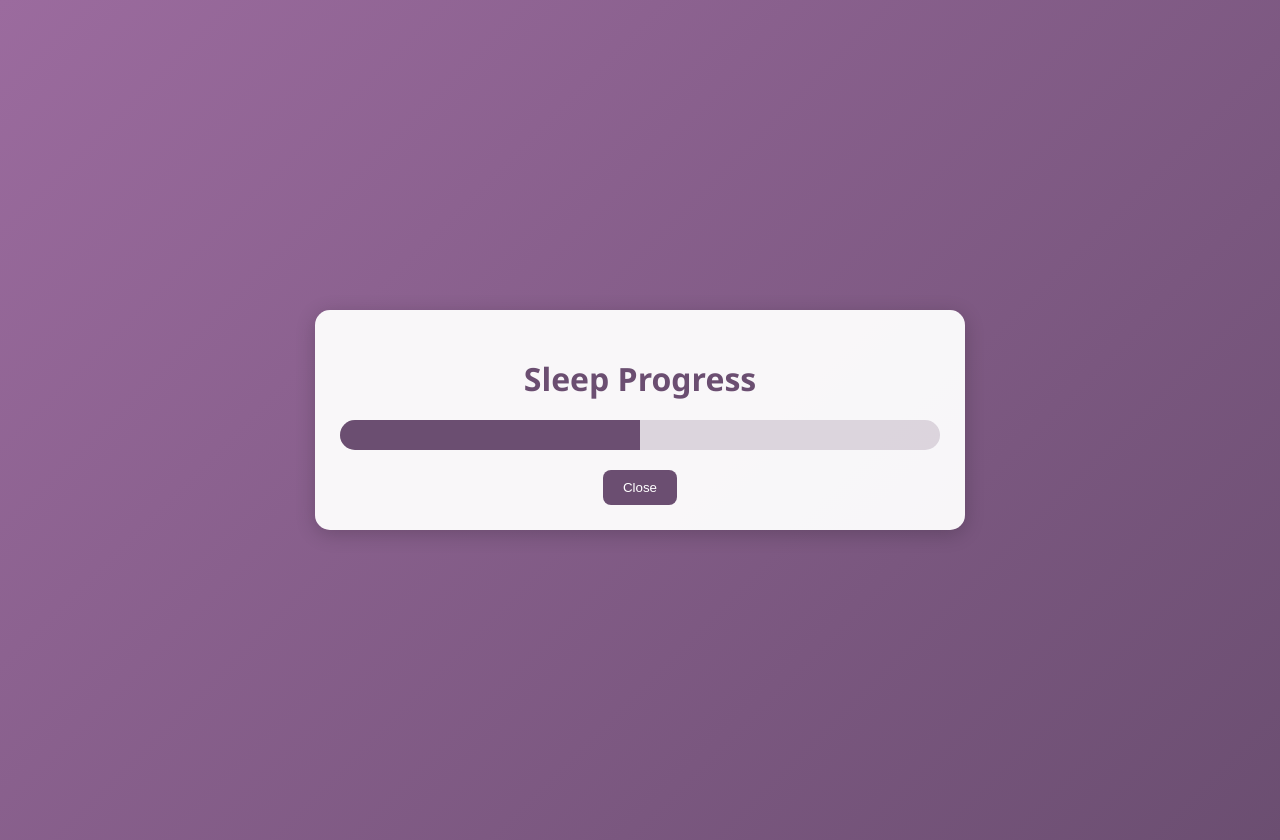
After one commit to ciddysed/SleepSync_Django, a Django app: page /tracker/progress/bar/ in a window 1280 px wide. The commit adds this page. Run offline with Django 5.2, Linux system fonts and the light colour scheme.

Commit message:
HAPIT NAAA!

```diff
--- a/SleepSync/settings.py
+++ b/SleepSync/settings.py
@@ -53,10 +53,12 @@ MIDDLEWARE = [
 
 ROOT_URLCONF = 'SleepSync.urls'
 
+import os
+
 TEMPLATES = [
     {
         'BACKEND': 'django.template.backends.django.DjangoTemplates',
-        'DIRS': [],
+        'DIRS': [os.path.join(BASE_DIR, 'templates')],
         'APP_DIRS': True,
         'OPTIONS': {
             'context_processors': [
--- /dev/null
+++ b/tracker/templates/tracker/progress_bar.html
@@ -0,0 +1,97 @@
+<!DOCTYPE html>
+<html lang="en">
+<head>
+    <meta charset="UTF-8">
+    <meta name="viewport" content="width=device-width, initial-scale=1.0">
+    <title>Progress Bar</title>
+    <style>
+        body {
+            font-family: 'Segoe UI', sans-serif;
+            margin: 0;
+            min-height: 100vh;
+            background: linear-gradient(135deg, #9b6b9e 0%, #6b4e71 100%);
+            display: flex;
+            align-items: center;
+            justify-content: center;
+            padding: 20px;
+            color: #2c1810;
+        }
+
+        .progress-container {
+            width: 80%;
+            max-width: 600px;
+            background: rgba(255, 255, 255, 0.95);
+            padding: 25px;
+            border-radius: 15px;
+            box-shadow: 0 4px 20px rgba(0, 0, 0, 0.2);
+            text-align: center;
+        }
+
+        h1 {
+            color: #6b4e71;
+            margin-bottom: 20px;
+        }
+
+        .progress-bar {
+            width: 100%;
+            height: 30px;
+            background: rgba(107, 78, 113, 0.2);
+            border-radius: 15px;
+            overflow: hidden;
+            position: relative;
+        }
+
+        .progress-bar-fill {
+            width: 50%;  /* Default width for demo purposes */
+            height: 100%;
+            background: #6b4e71;
+            transition: width 0.5s ease-in-out;
+        }
+
+        .close-btn {
+            margin-top: 20px;
+            padding: 10px 20px;
+            background-color: #6b4e71;
+            color: white;
+            border: none;
+            border-radius: 8px;
+            cursor: pointer;
+            transition: background-color 0.3s ease;
+        }
+
+        .close-btn:hover {
+            background-color: #9b6b9e;
+        }
+
+        .hidden {
+            display: none;
+        }
+    </style>
+</head>
+<body>
+    <div class="progress-container" id="progressModal">
+        <h1>Sleep Progress</h1>
+        <div class="progress-bar">
+            <div class="progress-bar-fill" id="progressFill"></div>
+        </div>
+        <button class="close-btn" onclick="closeProgress()">Close</button>
+    </div>
+
+    <script>
+        // Function to open the progress bar modal
+        function openProgress() {
+            console.log("openProgress function called");
+            const modal = document.getElementById('progressModal');
+            const fill = document.getElementById('progressFill');
+            modal.classList.remove('hidden');
+            fill.style.width = '50%'; // Set width to 50% for demo purposes
+        }
+
+        // Function to close the progress bar modal
+        function closeProgress() {
+            console.log("closeProgress function called");
+            window.location.href = '/tracker/progress/';
+        }
+    </script>
+</body>
+</html>
--- a/tracker/templates/tracker/sleep_tips.html
+++ b/tracker/templates/tracker/sleep_tips.html
@@ -334,9 +334,11 @@
             {% endfor %}
         </div>
 
-        <button class="proceed-button" id="proceedButton" onclick="window.location.href='{% url 'alarm_list' %}'">
+        {% url 'alarm_list' as alarm_list_url %}
+        <button class="proceed-button" id="proceedButton" onclick="window.location.href='{{ alarm_list_url }}'">
             Go to Alarm List
         </button>
+
     </div>
 
     <script>
--- a/tracker/urls.py
+++ b/tracker/urls.py
@@ -7,6 +7,7 @@ urlpatterns = [
 
 
     path('progress/', views.progress_list, name='progress_list'),
+    path('progress/bar/', views.progress_bar_view, name='progress_bar'),
     path('progress/create/', views.progress_create, name='progress_create'),
     path('progress/update/<int:pk>/', views.progress_update, name='progress_update'),
     path('progress/delete/<int:pk>/', views.progress_delete, name='progress_delete'),
--- a/tracker/views.py
+++ b/tracker/views.py
@@ -1,4 +1,4 @@
-from django.shortcuts import render, redirect
+from django.shortcuts import render, get_object_or_404, redirect
 from django.contrib.auth import login, authenticate, logout
 from .models import ProgressTracking, SleepTrack, User
 from .forms import ProgressTrackingForm, SleepTrackForm, UserRegistrationForm, LoginForm
@@ -480,3 +480,6 @@ def update_wake_time(request):
             user.save()
             return redirect('sleep_tips')  # Redirect to the sleep tips page or wherever appropriate.
     return redirect('sleep_tips')  # Redirect in case of invalid form submission or GET request.
+
+def progress_bar_view(request):
+    return render(request, 'tracker/progress_bar.html')
```
Also changed, not shown: tracker/templates/tracker/progress_list.html (+40 -0 lines), db.sqlite3, tracker/models.py (line endings or trailing spaces).
